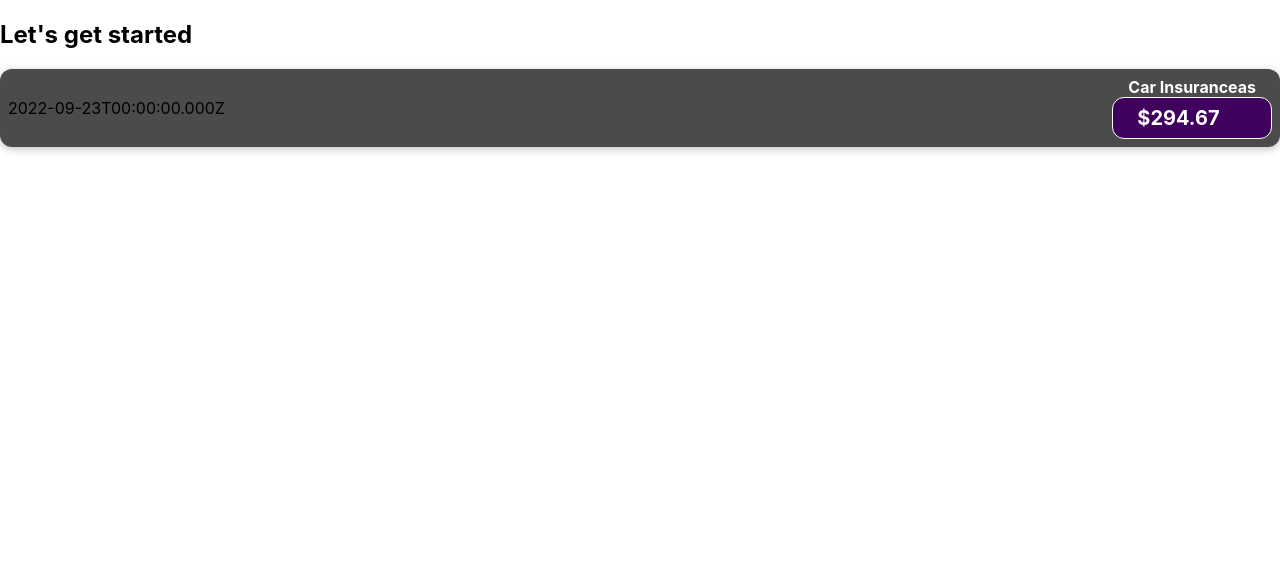
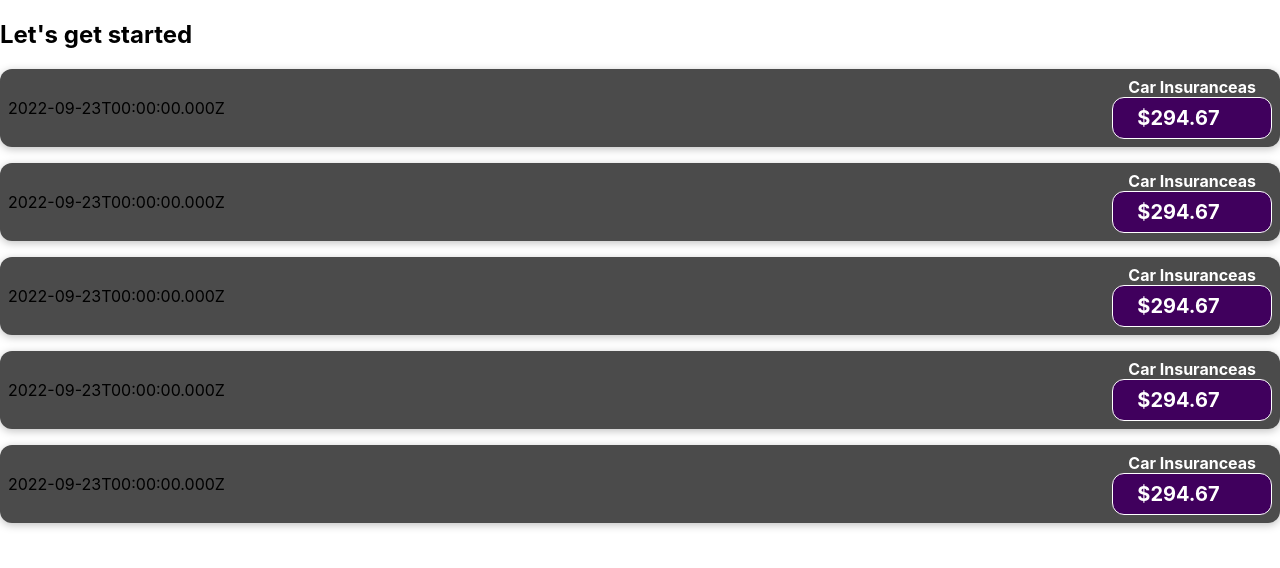
Before and after one commit to swayamshreemohanty/react_expense_tracker, a JavaScript app: page / in a window 1280 px wide. Shown: the top 568 px of the page. Built offline with nearby package versions, Linux system fonts and the light colour scheme.

Commit message:
item repeatation added

```diff
--- a/src/App.js
+++ b/src/App.js
@@ -5,6 +5,10 @@ function App() {
     <div className="App">
       <h2>Let's get started</h2>
       <ExpenseItem></ExpenseItem>
+      <ExpenseItem></ExpenseItem>
+      <ExpenseItem></ExpenseItem>
+      <ExpenseItem></ExpenseItem>
+      <ExpenseItem></ExpenseItem>
     </div>
   );
 }
```
